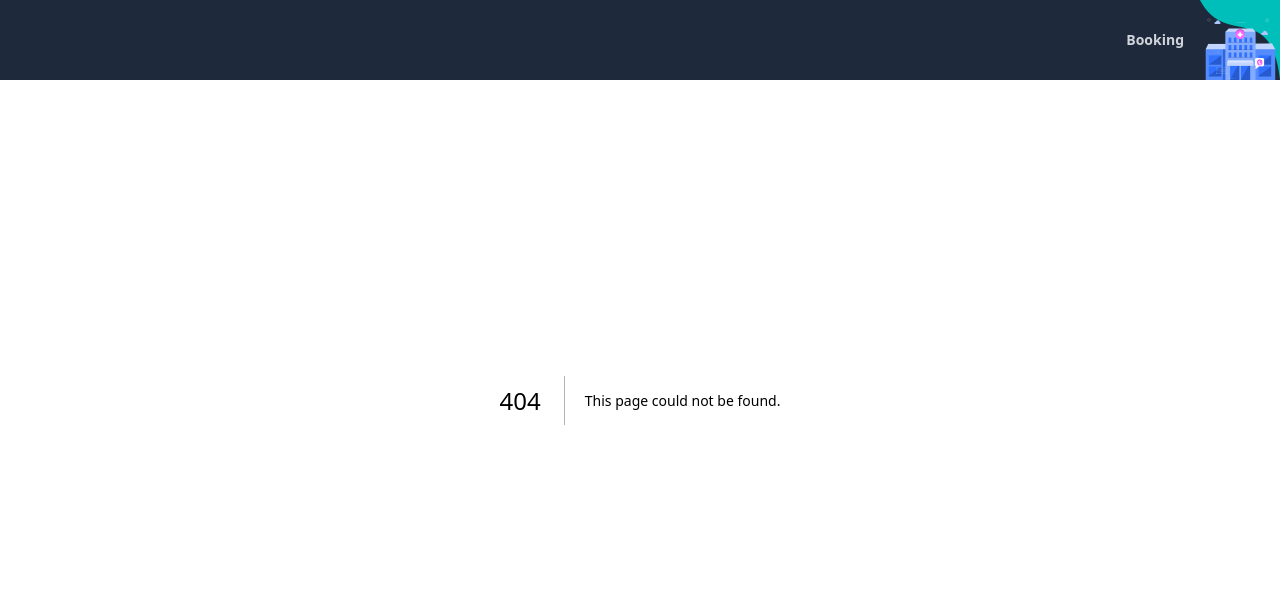
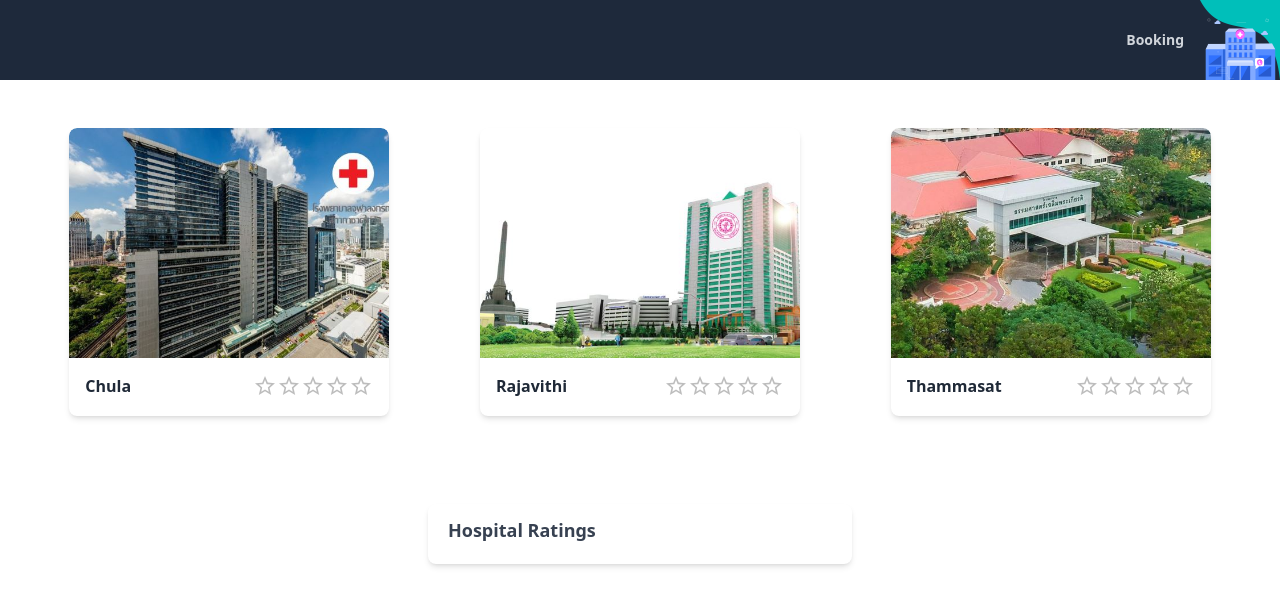
Before and after one commit to SW-DEV-PRAC-II-Sataporn-Kruatejah/vaccine-book-app, a Next.js app: page /hospital in a window 1280 px wide. Before the commit this address had no page. Shown: the top 606 px of the page. Built offline with nearby package versions, Linux system fonts and the light colour scheme.

Commit message:
[ADD] assignment7
Assignment 7: Routing & Navigation

```diff
--- /dev/null
+++ b/src/app/(hospitalinfo)/hospital/[hid]/page.tsx
@@ -0,0 +1,33 @@
+import Image from "next/image";
+
+export default function HospitalDetailPage({ params }: { params: { hid: string } }) {
+
+    const mockHospitalRepo = new Map()
+    mockHospitalRepo.set("001", { name: "Chula", image: "/img/chula.jpg" })
+    mockHospitalRepo.set("002", { name: "Rajavithi", image: "/img/rajavithi.jpg" })
+    mockHospitalRepo.set("003", { name: "Thammasat", image: "/img/thammasat.jpg" })
+
+    const hospitalData = mockHospitalRepo.get(params.hid);
+
+    if (!hospitalData) {
+        return <div>Hospital not found</div>;
+    }
+
+    return (
+        <div className="flex items-center justify-evenly my-10 mx-96 bg-white rounded-lg shadow-lg p-4">
+            <div className="relative w-64 h-44 rounded-lg overflow-hidden shadow-sm">
+                <Image
+                    src={hospitalData.image}
+                    alt={hospitalData.name}
+                    layout="fill"
+                    objectFit="cover"
+                />
+            </div>
+            <div className="mt-4 text-center">
+                <h1 className="text-xl font-semibold text-gray-800">
+                    {hospitalData.name}
+                </h1>
+            </div>
+        </div>
+    );
+}
--- /dev/null
+++ b/src/app/(hospitalinfo)/hospital/page.tsx
@@ -0,0 +1,10 @@
+
+import CardPanel from "@/components/CardPanel"
+
+export default function Hospital(){
+    return(
+        <main>
+            <CardPanel />
+        </main>
+    )
+}
--- a/src/app/page.tsx
+++ b/src/app/page.tsx
@@ -1,12 +1,10 @@
 "use client"
 import React from 'react';
 import Banner from '@/components/Banner';
-import CardPanel from '@/components/CardPanel';
 export default function Home() {
   return (
     <main>
       <Banner />
-      <CardPanel />
     </main>
   );
 }
--- a/src/components/Banner.tsx
+++ b/src/components/Banner.tsx
@@ -1,12 +1,14 @@
 "use client"
 import { useState } from "react";
 import Image from "next/image";
+import { useRouter } from "next/navigation";
 
 export default function Banner() {
     const cover = ["/img/cover.jpg", "/img/cover2.jpg", "/img/cover3.jpg", "/img/cover4.jpg"]
     const [index, setIndex] = useState(0)
+    const router = useRouter()
     return (
-        <div className="bannercontainer flex justify-center items-center w-screen h-60 relative overflow-hidden" onClick={() => setIndex(index + 1)}>
+        <div className="bannercontainer flex justify-center items-center w-screen h-96 relative overflow-hidden" onClick={() => setIndex(index + 1)}>
             <Image src={cover[index % 4]}
                 fill={true}
                 alt="cover"
@@ -14,6 +16,11 @@
             <div className="bannertext absolute transform -translate-y-1/2 text-center text-white">
                 <h1 className="text-4xl font-semibold">Vaccine Reservation</h1>
             </div>
+            <button
+                className="z-30 m-2 absolute bottom-0 right-0 py-3 px-4 inline-flex justify-center items-center gap-2 rounded-md border border-transparent font-semibold bg-gray-500 text-white hover:bg-gray-600 transition-all text-sm"
+                onClick={(e) => { e.stopPropagation(); router.push("/hospital") }}>
+                Select Hospital
+            </button>
         </div>
     );
 }
--- a/src/components/CardPanel.tsx
+++ b/src/components/CardPanel.tsx
@@ -1,6 +1,7 @@
-"user client"
+"use client"
 import { useReducer } from "react";
 import ProductCard from "./ProductCard";
+import Link from "next/link";
 
 type RatingAction = {
     type: "add" | "remove";
@@ -28,9 +29,12 @@
 };
 
 export default function CardPanel() {
-
     const [ratingMap, dispatchRating] = useReducer(ratingReducer, new Map<string, number | null>());
-
+    const mockHospitalRepo = [
+        { id: "001", name: "Chula", image: "/img/chula.jpg" },
+        { id: "002", name: "Rajavithi", image: "/img/rajavithi.jpg" },
+        { id: "003", name: "Thammasat", image: "/img/thammasat.jpg" },
+    ]
     // Helper function to handle rating updates
     const handleRatingChange = (name: string, rating: number | null) => {
         dispatchRating({ type: "add", name, rating });
@@ -44,24 +48,18 @@
     return (
         <div>
             <div className="flex flex-wrap justify-around items-center p-6">
-                <ProductCard
-                    name="Chula"
-                    imgSrc="/img/chula.jpg"
-                    initialRating={ratingMap.get("Chula") || null}
-                    onRatingChange={(rating: number | null) => handleRatingChange("Chula", rating)}
-                />
-                <ProductCard
-                    name="Rajavithi"
-                    imgSrc="/img/rajavithi.jpg"
-                    initialRating={ratingMap.get("Rajavithi") || null}
-                    onRatingChange={(rating: number | null) => handleRatingChange("Rajavithi", rating)}
-                />
-                <ProductCard
-                    name="Thammasat"
-                    imgSrc="/img/thammasat.jpg"
-                    initialRating={ratingMap.get("Thammasat") || null}
-                    onRatingChange={(rating: number | null) => handleRatingChange("Thammasat", rating)}
-                />
+                {
+                    mockHospitalRepo.map((hospital) => (
+                        <Link href={`/hospital/${hospital.id}`}>
+                            <ProductCard
+                                name={hospital.name}
+                                imgSrc={hospital.image}
+                                initialRating={ratingMap.get(hospital.name) || null}
+                                onRatingChange={(rating: number | null) => handleRatingChange(hospital.name, rating)}
+                            />
+                        </Link>
+                    ))
+                }
             </div>
             <div className="flex justify-center p-4 px-3 py-10 w-full max-w-md mx-auto">
                 <div className="w-full max-w-mdpx-3 bg-white shadow-md rounded-lg px-3 py-2 mb-4">
--- a/src/components/ProductCard.tsx
+++ b/src/components/ProductCard.tsx
@@ -41,7 +41,7 @@
                 <div className="cardtext font-semibold text-base text-gray-800">
                     {name}
                 </div>
-                <div className="rating-container">
+                <div className="rating-container" onClick={(e)=>e.stopPropagation()}>
                     <Rating
                         name="simple-controlled"
                         value={rating}
```
